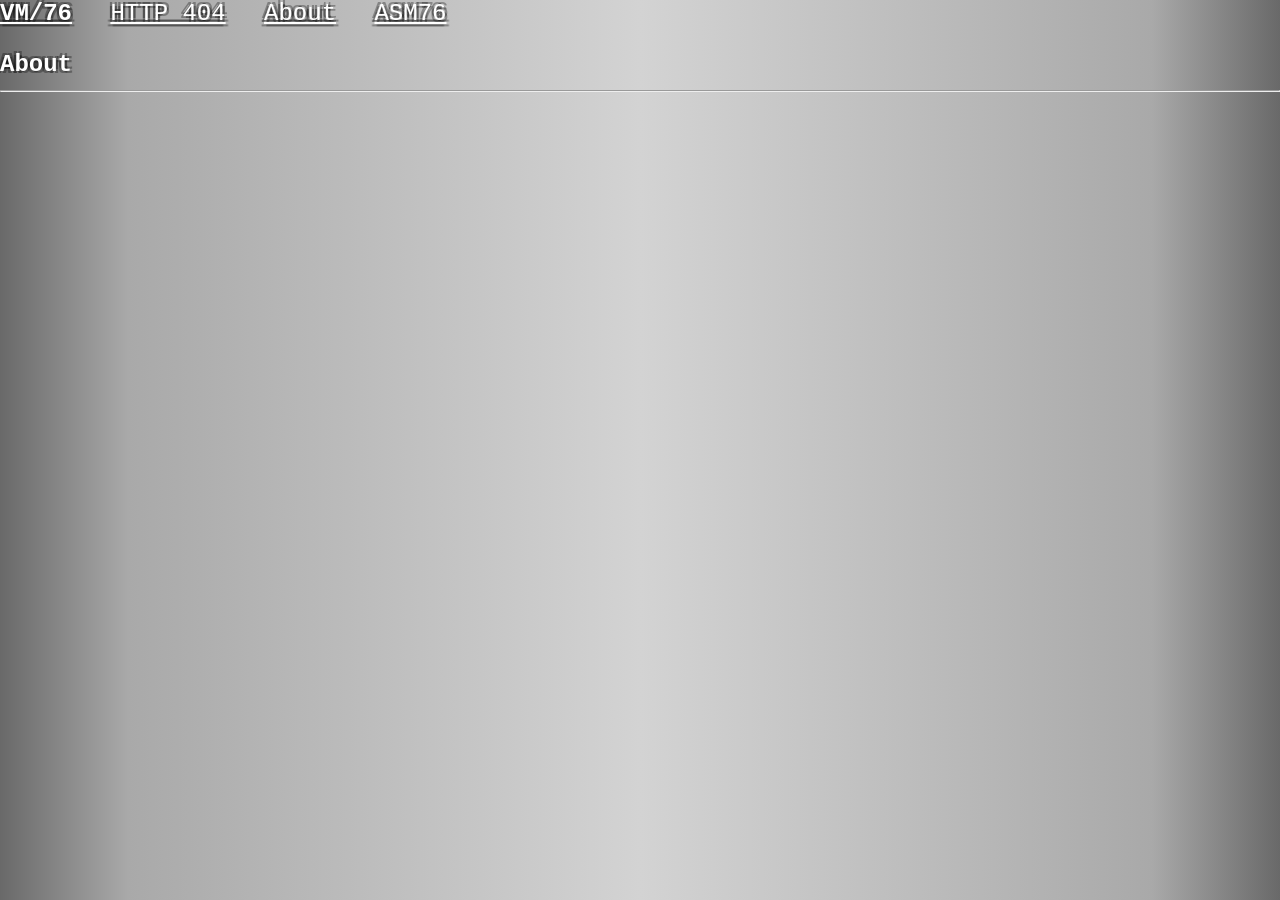
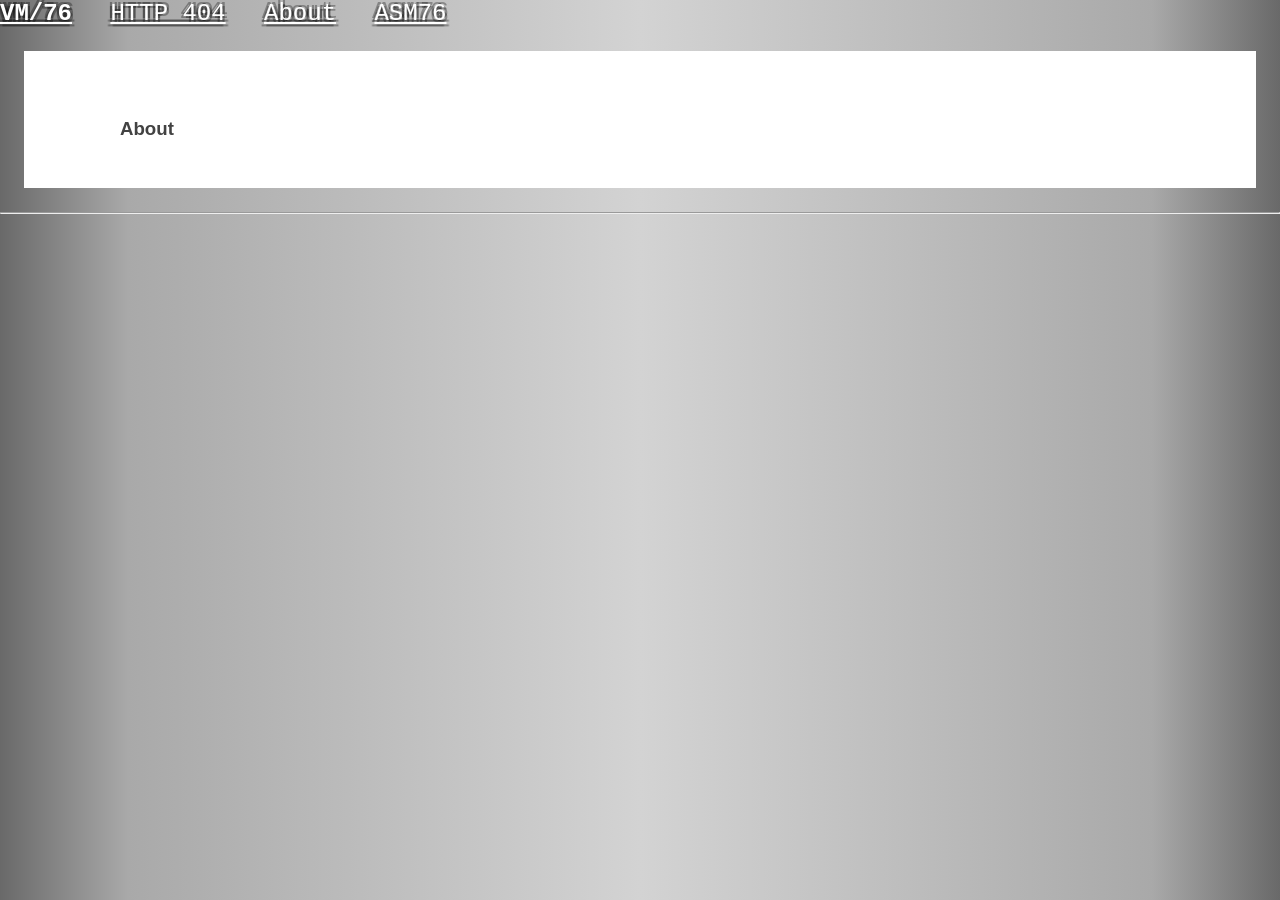
Before and after one commit to IcebergThings/VM-76, a Jekyll site: the page built from about.md, in a window 1280 px wide. Built offline with Jekyll 4.4.1, drawn with Linux system fonts in a browser that asks for light colours.

Commit message:
Attempt to make a book style

```diff
--- a/_layouts/page.html
+++ b/_layouts/page.html
@@ -2,7 +2,7 @@
 layout: default
 ---
 
-<article>
+<article class="book-style">
 	<h1>{{ page.title | escape }}</h1>
 	<div>
 		{{ content }}
--- a/_layouts/post.html
+++ b/_layouts/post.html
@@ -2,7 +2,7 @@
 layout: default
 ---
 
-<article>
+<article class="book-style">
 	<header>
 		<h1>{{ page.title | escape }}</h1>
 		<div>
--- a/_sass/_main.scss
+++ b/_sass/_main.scss
@@ -94,7 +94,36 @@ header > nav {
 	}
 }
 
-article {
+.book-style {
 	font-kerning: normal;
 	font-variant-ligatures: normal;
+	text-shadow: none;
+	background-color: white;
+	margin: 1em;
+	padding: 2em 4em;
+	color: #424242;
+
+	* {
+		font-family: "Arial", sans-serif;
+		font-size: 14pt;
+	}
+
+	::selection {
+		background-color: orange;
+	}
+
+	a {
+		$anchor-color: deepskyblue;
+		color: $anchor-color;
+		text-decoration: none;
+		&:hover {
+			background-color: lighten($anchor-color, 40%);
+			outline: .1em solid currentcolor;
+			outline-offset: .1em;
+		}
+		&:active {
+			color: darken($anchor-color, 15%);
+			background-color: lighten($anchor-color, 30%);
+		}
+	}
 }
```
